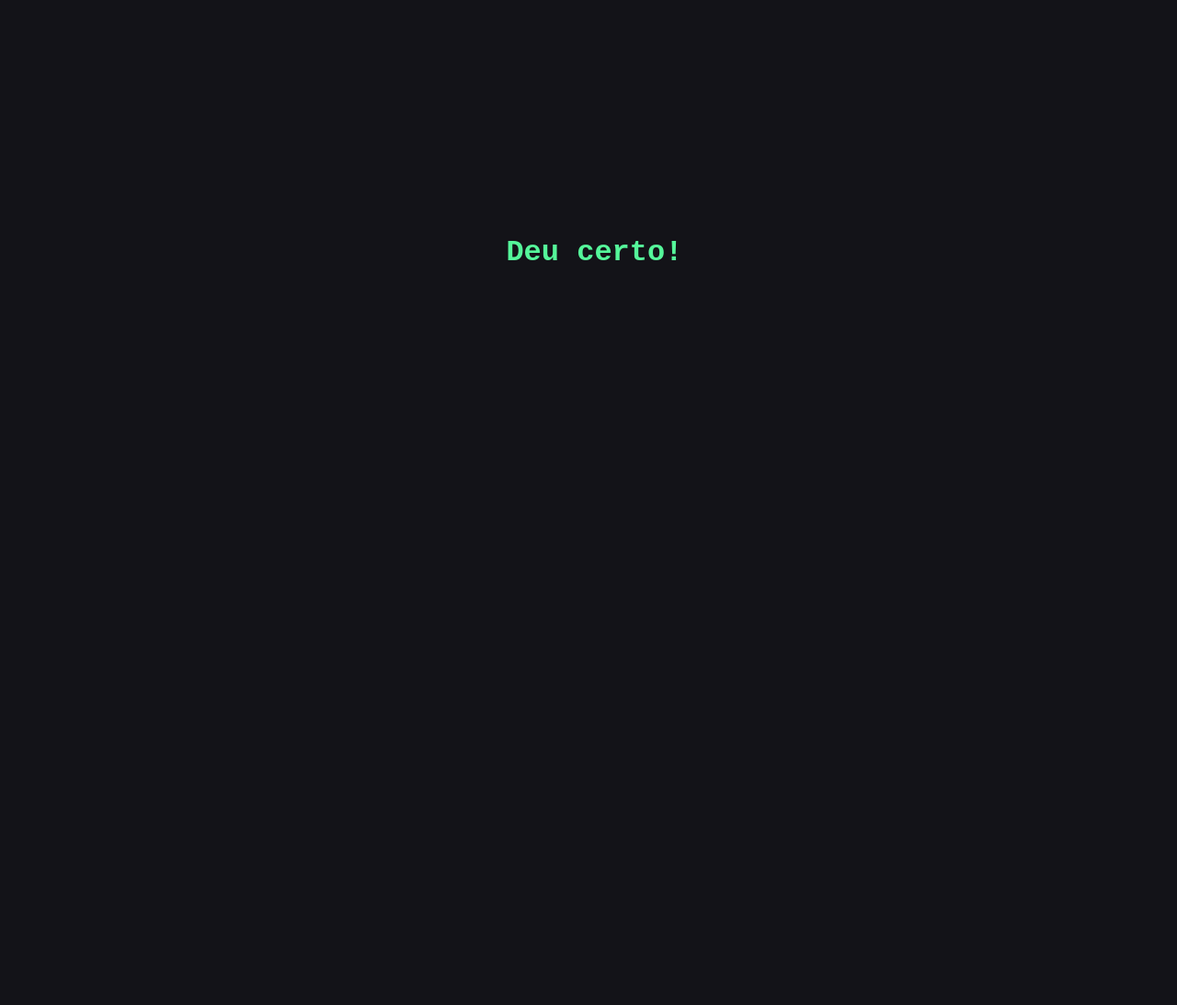
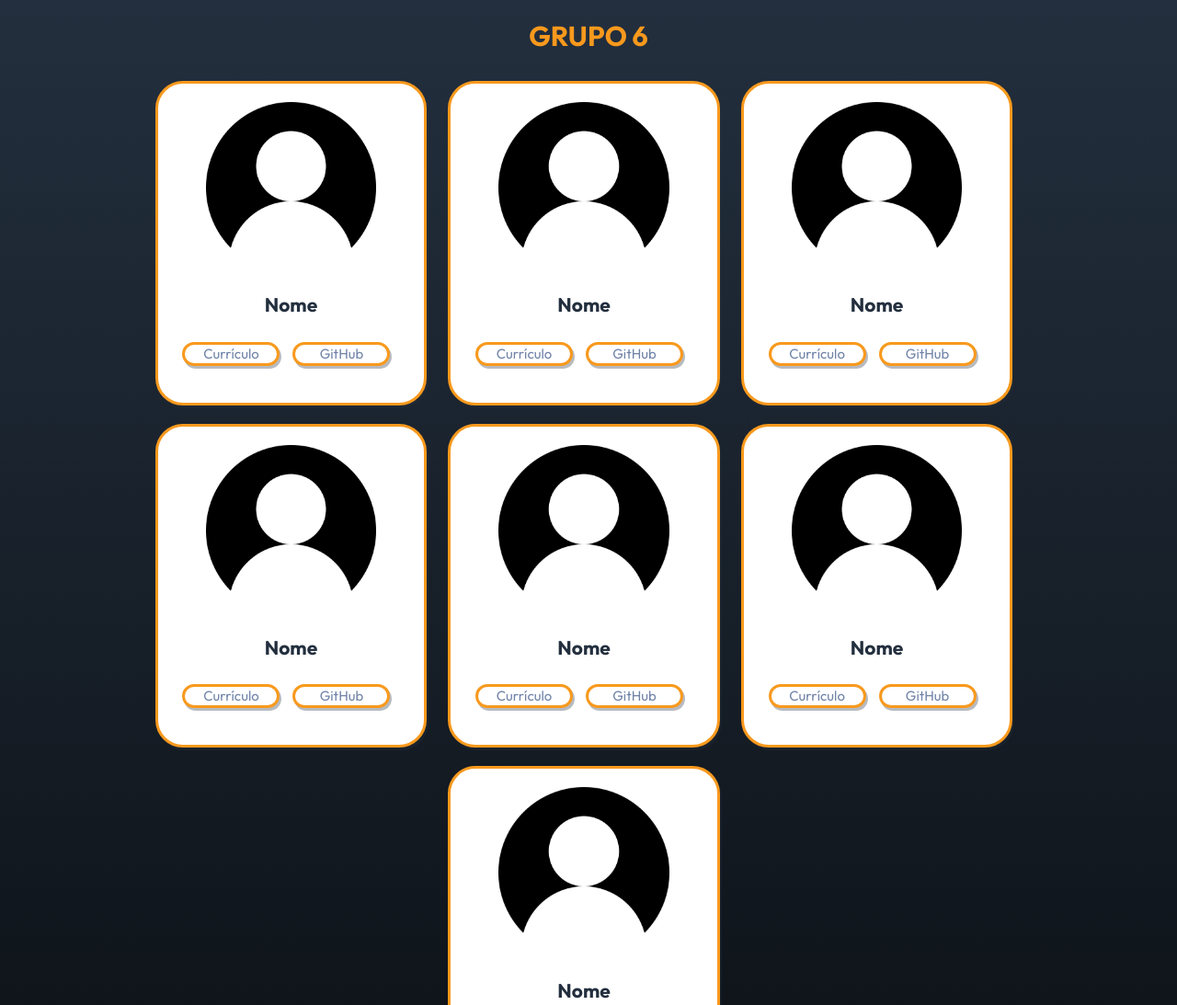
Before and after one commit to IVCodingStuff/TCC-AWS, a plain HTML site: page index.html in a window 1280 px wide. Shown: the top 1093 px of the page at 92% size. Before the commit the page ends 800 px from the top, so only its background shows below. Drawn offline with Linux system fonts and the light colour scheme.

Commit message:
versão 1.0

```diff
--- a/index.html
+++ b/index.html
@@ -3,22 +3,105 @@
 <head>
     <meta charset="UTF-8">
     <meta name="viewport" content="width=device-width, initial-scale=1.0">
-    <title>Document</title>
-    <style>
-        body{
-            background-color: rgb(19, 19, 24);
-            margin-left:43%;
-            margin-top: 20%;
-        }
-        h1{
-            color: rgb(85, 246, 154);
-            font-family: 'Courier New', Courier, monospace;
-        }
-    </style>
+    <link rel="stylesheet" href="style.css">
+    <link rel="shortcut icon" href="../images/favicon-32x32.png" type="image/x-icon">
+    <title>QR Code</title>
 </head>
 <body>
-    <div>
-       <h1> Deu certo! </h1>
-    </div>
+    <header>
+        <h1>GRUPO 6</h1>
+    </header>
+    <article>
+        <div class="primeiro">
+            <picture>
+                <img src="user.png" alt="qr-code">
+            </picture>
+            <h2>Nome<h2>
+            <div class="info">
+                <p class="insideinfo"><a href="CV – bIsabelly.Santos .pdf">Currículo</a></p>
+            </div>
+            <div class="info">
+                <p class="insideinfo"><a href="https://github.com/IVCodingStuff">GitHub</a></p>
+            </div>
+        </div>
+        <div>
+            <picture>
+                <img src="user.png" alt="qr-code">
+            </picture>
+            <h2>Nome<h2>
+            <div class="info">
+                <p class="insideinfo"><a href="CV – bIsabelly.Santos .pdf">Currículo</a></p>
+            </div>
+            <div class="info">
+                <p class="insideinfo"><a href="https://github.com/IVCodingStuff">GitHub</a></p>
+            </div>
+        </div>
+        <div>
+            <picture>
+                <img src="user.png" alt="qr-code">
+            </picture>
+            <h2>Nome<h2>
+            <div class="info">
+                <p class="insideinfo"><a href="CV – bIsabelly.Santos .pdf">Currículo</a></p>
+            </div>
+            <div class="info">
+                <p class="insideinfo"><a href="https://github.com/IVCodingStuff">GitHub</a></p>
+            </div>
+        </div>
+        </article>
+        <article>
+            <div class="primeiro">
+                <picture>
+                    <img src="user.png" alt="qr-code">
+                </picture>
+                <h2>Nome<h2>
+                <div class="info">
+                    <p class="insideinfo"><a href="CV – bIsabelly.Santos .pdf">Currículo</a></p>
+                </div>
+                <div class="info">
+                    <p class="insideinfo"><a href="https://github.com/IVCodingStuff">GitHub</a></p>
+                </div>
+            </div>
+            <div>
+                <picture>
+                    <img src="user.png" alt="qr-code">
+                </picture>
+                <h2>Nome<h2>
+                <div class="info">
+                    <p class="insideinfo"><a href="CV – bIsabelly.Santos .pdf">Currículo</a></p>
+                </div>
+                <div class="info">
+                    <p class="insideinfo"><a href="https://github.com/IVCodingStuff">GitHub</a></p>
+                </div>
+            </div>
+            <div>
+                <picture>
+                    <img src="user.png" alt="qr-code">
+                </picture>
+                <h2>Nome<h2>
+                <div class="info">
+                    <p class="insideinfo"><a href="CV – bIsabelly.Santos .pdf">Currículo</a></p>
+                </div>
+                <div class="info">
+                    <p class="insideinfo"><a href="https://github.com/IVCodingStuff">GitHub</a></p>
+                </div>
+            </div>
+            </article>
+        <article>
+            <div class="primeiro">
+                <picture>
+                    <img src="user.png" alt="qr-code">
+                </picture>
+                <h2>Nome<h2>
+                <div class="info">
+                    <p class="insideinfo"><a href="CV – bIsabelly.Santos .pdf">Currículo</a></p>
+                </div>
+                <div class="info">
+                    <p class="insideinfo"><a href="https://github.com/IVCodingStuff">GitHub</a></p>
+                </div>
+            </div>
+        </article>
+
+    </section>
 </body>
 </html>
--- /dev/null
+++ b/style.css
@@ -0,0 +1,73 @@
+@charset "UTF-8";
+
+@import url('https://fonts.googleapis.com/css2?family=Outfit:wght@400;700&display=swap');
+
+body{
+    font-family: "Outfit", sans-serif ;
+    background-image: linear-gradient(#232F3E, #0d1217);
+    text-align: center;
+    font-size: 15px;
+    color:#232F3E;
+}
+h1{
+    font-size: 30px;
+    color:#F8991D;
+}
+.primeiro{
+    margin-left: 0px;
+}
+div{
+    width: 21%;
+    padding:12px;
+    padding-bottom:25px;
+    padding-top: 20px;
+    margin-left:50px ;
+    margin: 10px;
+    border-style: solid;
+    border-color: #F8991D;
+    border-radius:30px;
+    background-color: white;
+    display: inline-block;
+    box-shadow: 2px 3px #232f3e53;
+}
+.info{
+    width: 100px;
+    height: 20px;
+    margin-left:0px;
+    border-style: solid;
+    display: inline-block;
+    padding:0px;
+}
+.insideinfo{
+    padding:0px;
+    margin: 0%;
+    font-style: normal;
+}
+img{
+    max-width: 70%;
+    max-height: 110%;
+    border-radius:20px;
+}
+p{
+    font-weight: normal;
+    font-size: 15px;
+    padding: 0px 10px 0px 10px;
+}
+a{
+    color: hsl(219, 24%, 55%);
+    text-decoration: none;
+}
+a:visited{
+    color: hsl(219, 24%, 55%);
+    text-decoration: none;
+}
+a:hover{
+    text-decoration: underline;
+    cursor:pointer;
+}
+h2{
+    font-size: 21px;
+
+    padding: 0px 10px 0px 10px;
+    margin-bottom:5px ;
+}
```
Also changed, not shown: fotor_2023-9-16_12_8_30-fotor-2023091612957.jpg (added), user.png (added), 1 other file.
